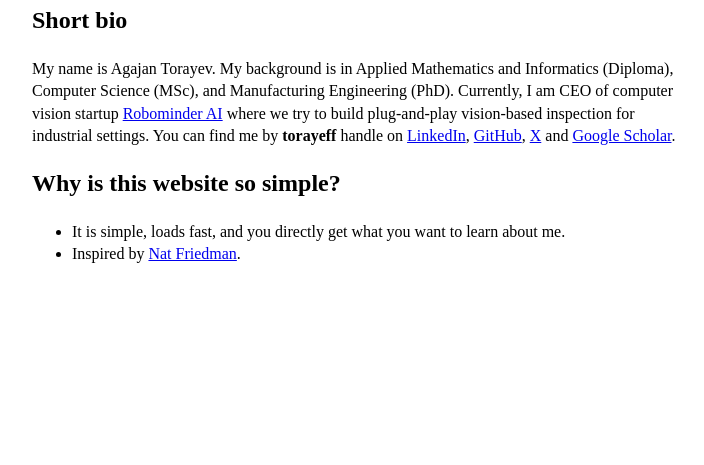
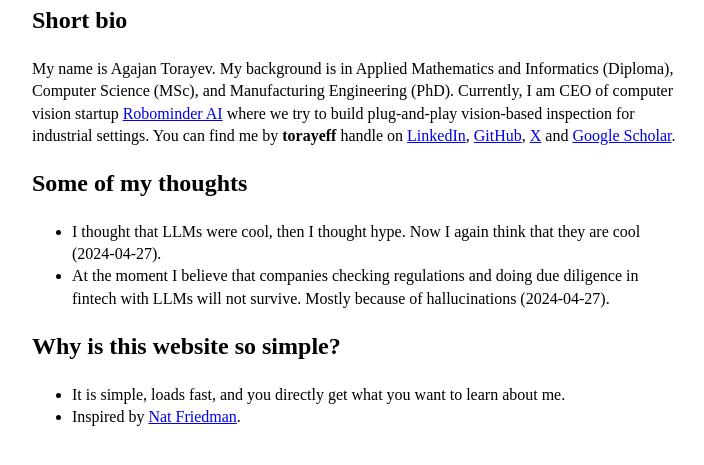
Before and after one commit to torayeff/torayeff.github.io, a plain HTML site: page index.html in a window 1280 px wide. Shown: the part 87-552 px from the top of the page, without its empty margins (283-987 px from the left). Drawn offline with Linux system fonts and the light colour scheme.

Commit message:
some thoughts

```diff
--- a/index.html
+++ b/index.html
@@ -33,6 +33,19 @@
       >.
     </p>
 
+    <h2>Some of my thoughts</h2>
+    <ul>
+      <li>
+        I thought that LLMs were cool, then I thought hype. Now I again think
+        that they are cool (2024-04-27).
+      </li>
+      <li>
+        At the moment I believe that companies checking regulations and doing
+        due diligence in fintech with LLMs will not survive. Mostly because of
+        hallucinations (2024-04-27).
+      </li>
+    </ul>
+
     <h2>Why is this website so simple?</h2>
     <ul>
       <li>
```
